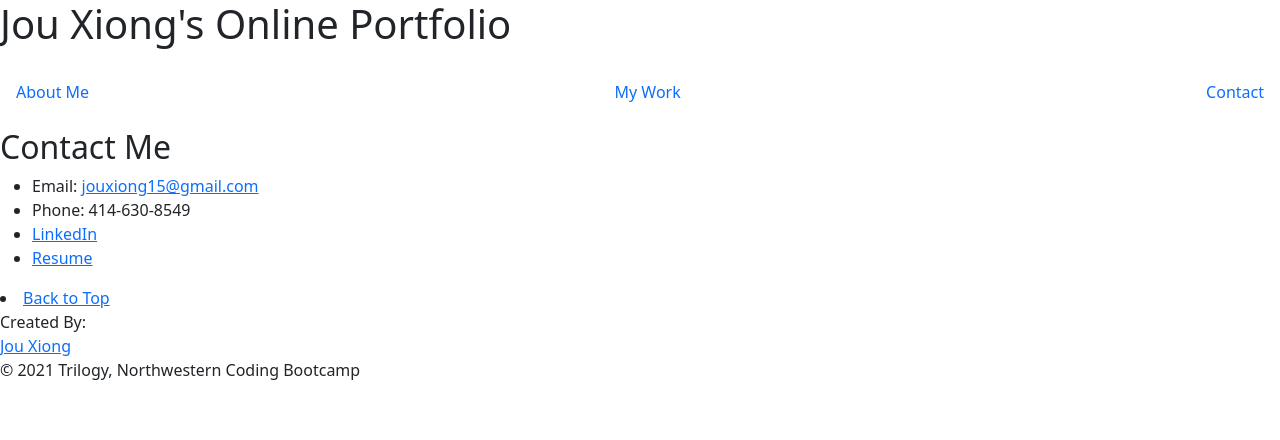
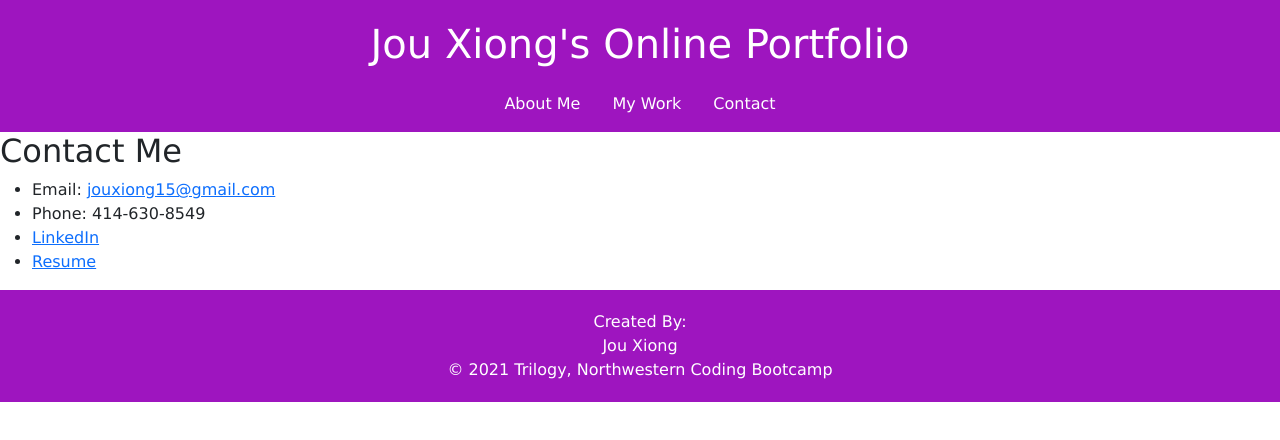
Before and after one commit to JXIong15/20-react-portfolio, a React (Create React App) app: page /contact in a window 1280 px wide. Shown: the top 440 px of the page. Built offline with nearby package versions, Linux system fonts and the light colour scheme.

Commit message:
added css for header and footer

```diff
--- a/src/App.css
+++ b/src/App.css
@@ -1,34 +1,42 @@
-.App {
-  text-align: center;
+* {
+  font-family: Verdana, Geneva, Tahoma, sans-serif;
 }
 
-
-@media (prefers-reduced-motion: no-preference) {
-  .App-logo {
-    animation: App-logo-spin infinite 20s linear;
-  }
+header,
+footer {
+  background-color: #9e15bf;
+  padding: 20px;
 }
 
-.App-header {
-  background-color: #282c34;
-  min-height: 100vh;
-  display: flex;
-  flex-direction: column;
-  align-items: center;
-  justify-content: center;
-  font-size: calc(10px + 2vmin);
+h1,
+footer p,
+.navbar {
+  background-color: #9e15bf;
   color: white;
+  text-align: center;
+  margin-bottom: 0;
 }
 
-.App-link {
-  color: #61dafb;
+section {
+  margin: 20px;
 }
 
-@keyframes App-logo-spin {
-  from {
-    transform: rotate(0deg);
-  }
-  to {
-    transform: rotate(360deg);
-  }
+.nav.navbar {
+  margin-top: -20px;
+  justify-content: center;
+  padding: 0;
 }
+
+a.nav-link,
+footer a {
+  color: white;
+  text-decoration: none;
+}
+
+a.nav-link:hover,
+section a:hover,
+footer p a:hover {
+  font-weight: bold;
+  cursor: pointer;
+  color: #4ac6d2;
+}
--- a/src/components/Footer.js
+++ b/src/components/Footer.js
@@ -3,8 +3,8 @@ import React from "react";
 function Footer() {
   return (
     <footer>
-      Created By: <br></br>
-        <a href="https://github.com/JXIong15" target="_blank">Jou Xiong</a>
+      <p>Created By:</p>
+        <p><a href="https://github.com/JXIong15" target="_blank">Jou Xiong</a></p>
         <p>© 2021 Trilogy, Northwestern Coding Bootcamp</p>
     </footer>
   );
--- a/src/components/Heading.js
+++ b/src/components/Heading.js
@@ -1,25 +1,25 @@
 import React from "react";
 import { BrowserRouter as Router, Route } from "react-router-dom";
-import NavTabs from "./NavTabs";
+import NavBar from "./NavBar";
 import Bio from "./pages/Bio";
 import Work from "./pages/Work";
 import Contact from "./pages/Contact";
 
 function Heading() {
   return (
+    <div>
       <header>
-        <div id="top">
           <h1>Jou Xiong's Online Portfolio</h1>
-        </div>
+      </header>
         <Router>
         <div>
-          <NavTabs />
+          <NavBar />
           <Route exact path="/" component={Bio} />
           <Route exact path="/work" component={Work} />
           <Route path="/contact" component={Contact} />
         </div>
       </Router>
-      </header>
+      </div>
   );
 }
 
--- a/src/components/NavTabs.js
+++ b/src/components/NavBar.js
@@ -1,11 +1,10 @@
 import React from "react";
 import { Link, useLocation } from "react-router-dom";
 
-function NavTabs() {
+function NavBar() {
   const location = useLocation();
 
   return (
-
     <ul className="nav navbar">
       <li className="nav-item">
         <Link to="/" className={location.pathname === "/" ? "nav-link active" : "nav-link"}>
@@ -32,4 +31,4 @@ function NavTabs() {
   );
 }
 
-export default NavTabs;
+export default NavBar;
--- a/src/components/pages/Contact.js
+++ b/src/components/pages/Contact.js
@@ -18,10 +18,6 @@ function Contact() {
                         <a href="./Assets/Coding-Resume.pdf" download="Xiong, Jou - Resume">Resume</a>
                     </li>
                 </ul>
-
-                <li class="top-el">
-                    <a href="#top">Back to Top</a>
-                </li>
         </div>
   );
 }
```
